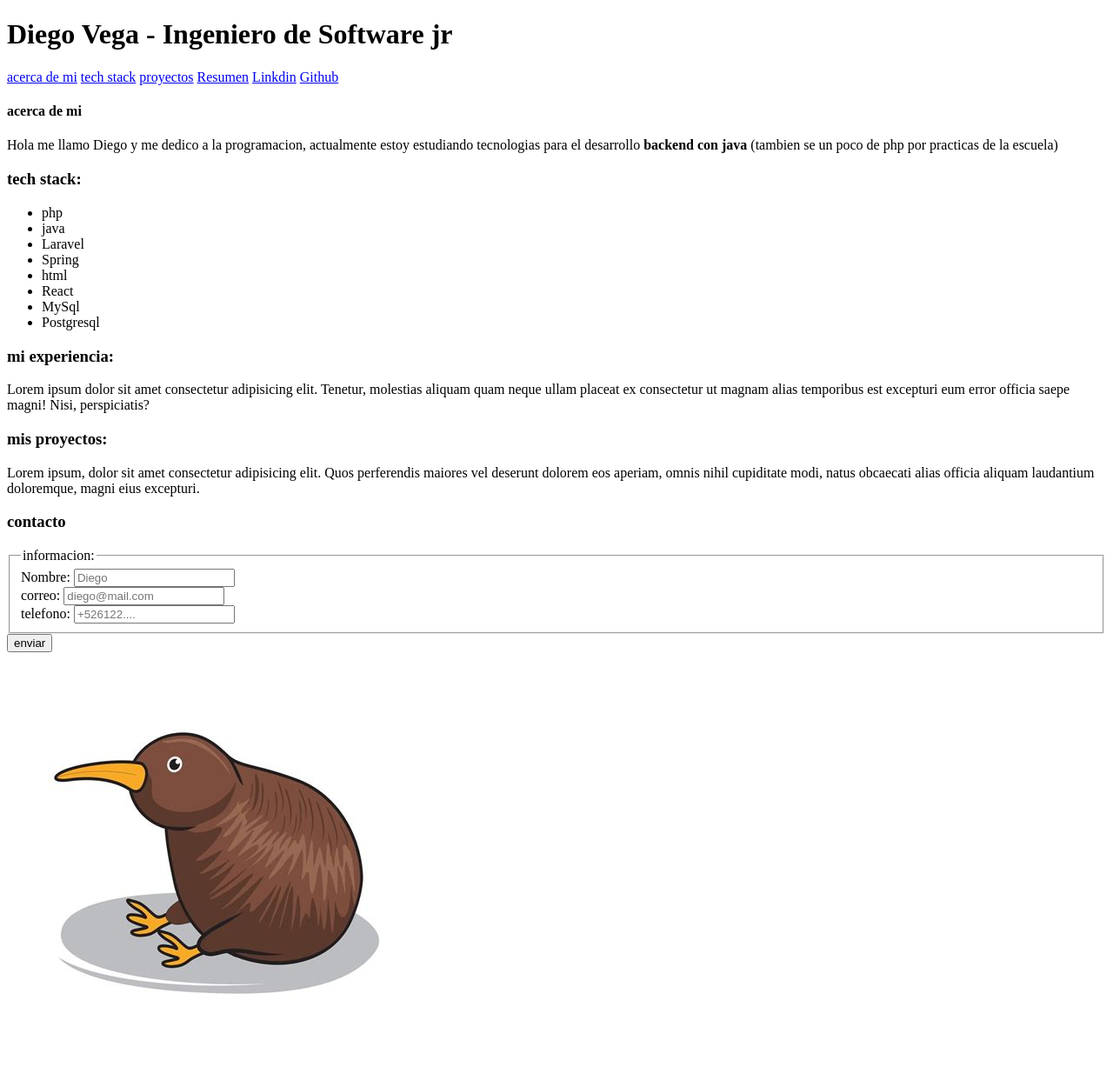
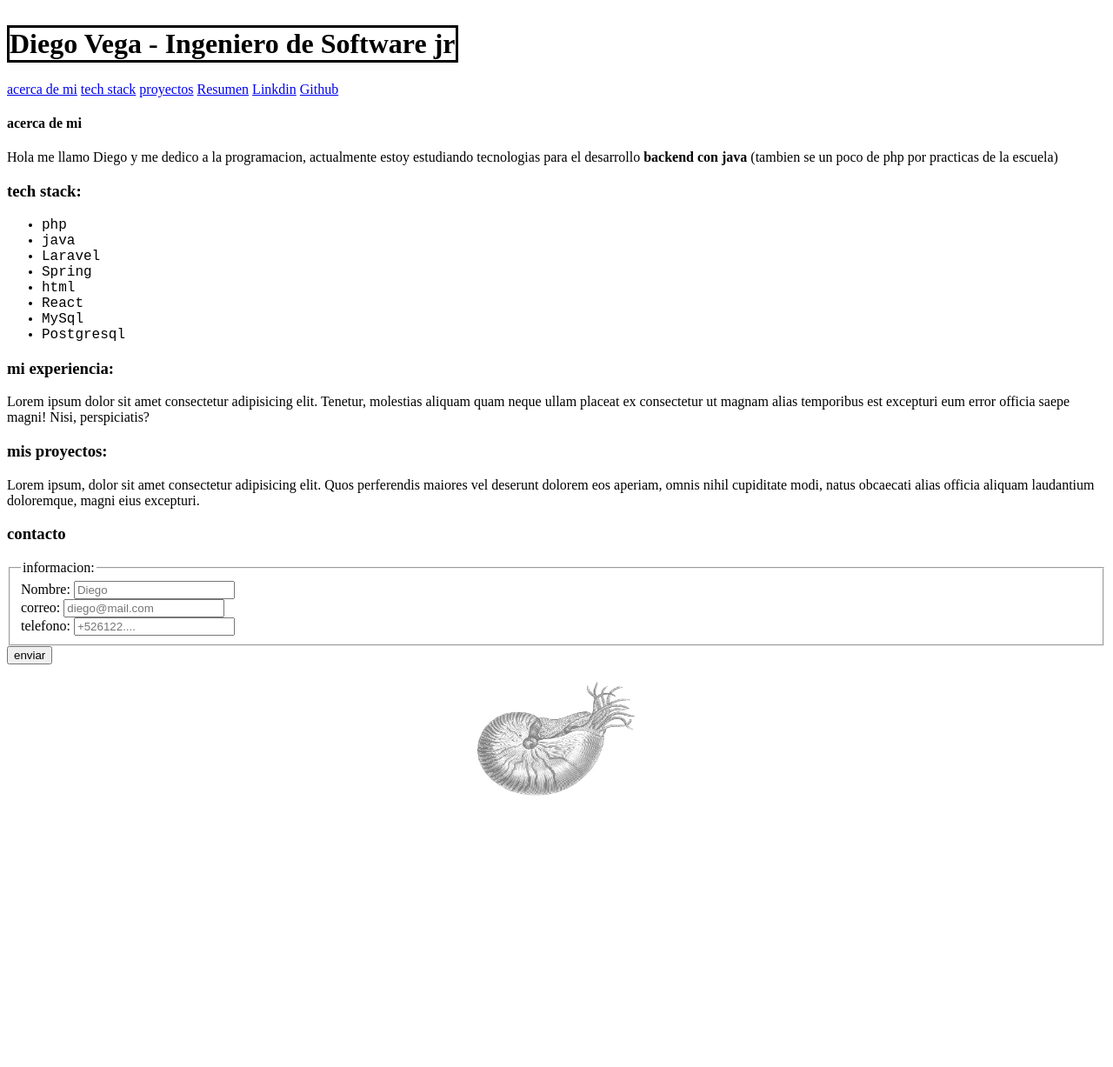
Before and after one commit to DiegoVega19-dvl/Portfolio, a plain HTML site: page index.html in a window 1280 px wide. Shown: the whole page at 87% size. After the commit the page ends 934 px from the top, so only its background shows below. Drawn offline with Linux system fonts and the light colour scheme.

Commit message:
-- css --

```diff
--- a/index.html
+++ b/index.html
@@ -7,6 +7,7 @@
     <meta charset="UTF-8">
     <meta name="viewport" content="width=device-width, initial-scale=1.0">
     <meta name="description" content="portafolio de Diego Vega, ingeniero de software backend">
+    <link rel="stylesheet" href="./styles/index.css">
     <title>Portafolio | Diego Vega</title>
 </head>
 
@@ -34,7 +35,8 @@
     <main>
         <section>
             <h3 id="tech">tech stack:</h3>
-            <ul>
+            <code>
+                <ul>
                 <li>php</li>
                 <li>java</li>
                 <li>Laravel</li>
@@ -44,6 +46,7 @@
                 <li>MySql</li>
                 <li>Postgresql</li>
             </ul>
+            </code>
         </section>
         <section>
             <h3 id="#summary">mi experiencia:</h3>
@@ -86,7 +89,7 @@
 
         </form>
 
-        <img src="./images/kiwi.jpeg" alt="">
+        <img class="tilus" src="./images/nautilus.jpg">
 
     </footer>
 </body>
--- /dev/null
+++ b/styles/index.css
@@ -0,0 +1,19 @@
+h1 {
+    border-width: 3px;
+    border-style: solid;
+    color: currentColor;
+    display: inline-block;
+}
+
+.tilus {
+    opacity: .5;
+    width: 200px;
+    height: 150px;
+    margin: 10px auto 10px;
+    display: block;
+
+}
+
+code {
+    font-size: 16px;
+}
```
Also changed, not shown: images/nautilus.jpg (added).
